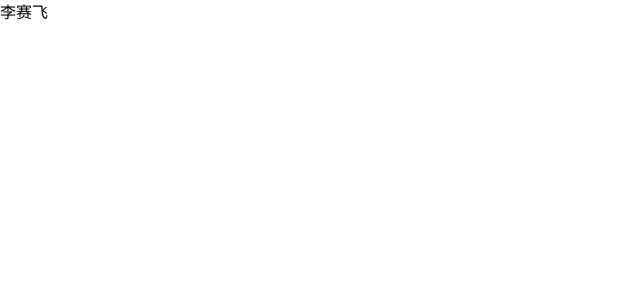
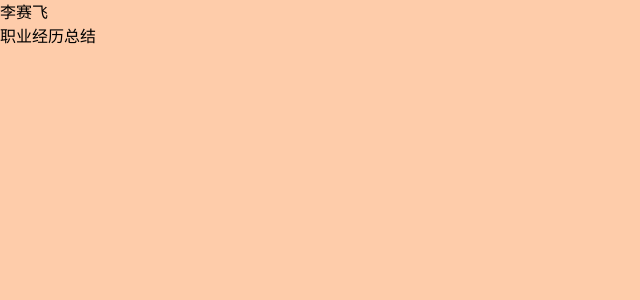
Before and after one commit to saifeiLee/self-introduction, a React (Vite) app: page / in a window 1280 px wide. Shown: the top 300 px of the page, without its empty margins (0-640 px from the left). Built offline with nearby package versions, Linux system fonts and the light colour scheme.

Commit message:
add tailwind css config

```diff
--- a/src/App.jsx
+++ b/src/App.jsx
@@ -1,11 +1,12 @@
 import Navbar from "./components/Navbar";
-
+import Header from "./components/Header";
 const App = () => {
-    return (
-        <main>
-            <Navbar />
-        </main>
-    )
-}
+  return (
+    <main className="bg-pumpkin-200">
+      <Navbar />
+      <Header />
+    </main>
+  );
+};
 
 export default App;
--- /dev/null
+++ b/src/components/Header.jsx
@@ -0,0 +1,6 @@
+const header = () => {
+    return (
+        <div>职业经历总结</div>
+    )
+}
+export default header;
--- a/src/index.css
+++ b/src/index.css
@@ -1,3 +1,19 @@
 @tailwind base;
 @tailwind components;
 @tailwind utilities;
+
+
+
+* {
+    margin: 0;
+    padding: 0;
+    box-sizing: border-box;
+  }
+
+  body {
+    width: 100dvw;
+    overflow-x: hidden;
+    height: 100%;
+    background: #feccaa;
+    user-select: none;
+  }
--- /dev/null
+++ b/tailwind.config.js
@@ -0,0 +1,32 @@
+/** @type {import('tailwindcss').Config} */
+export default {
+    content: ["./index.html", "./src/**/*.{js,ts,jsx,tsx}"],
+    theme: {
+        extend: {
+            colors: {
+                blue: "#2997FF",
+                gray: {
+                    DEFAULT: "#86868b",
+                    100: "#94928d",
+                    200: "#afafaf",
+                    300: "#42424570",
+                },
+                zinc: "#101010",
+                pumpkin: {
+                    50: '#fff4ed',
+                    100: '#ffe6d5',
+                    200: '#feccaa',
+                    300: '#fdac74',
+                    400: '#fb8a3c',
+                    500: '#f97316',
+                    600: '#ea670c',
+                    700: '#c2570c',
+                    800: '#9a4a12',
+                    900: '#7c3d12',
+                    950: '#432007',
+                },
+            },
+        },
+    },
+    plugins: [],
+};
```
